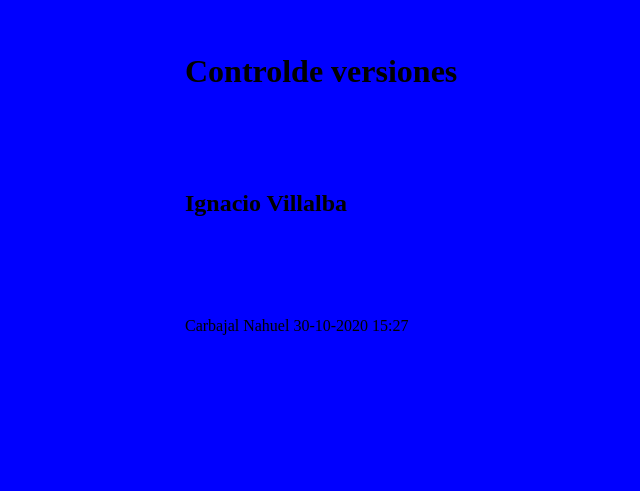
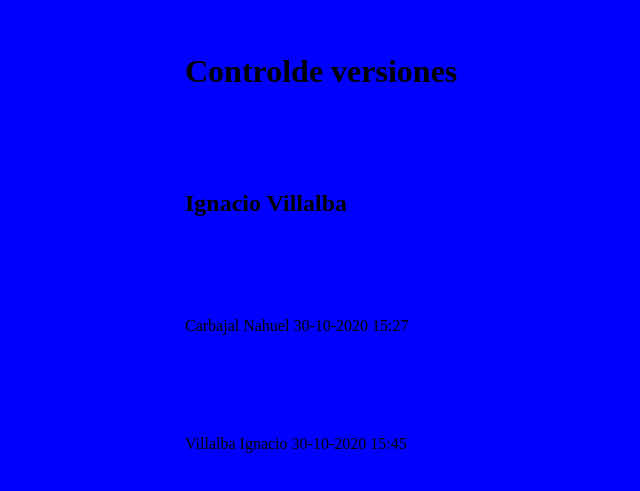
Before and after one commit to FrancoSagnella/TP_SO_I4_Equipo_101, a plain HTML site: page index.html in a window 1280 px wide. Shown: the part 147-638 px from the top of the page, without its empty margins (115-755 px from the left). Drawn offline with Linux system fonts and the light colour scheme.

Commit message:
Punto 19 realizado

```diff
--- a/index.html
+++ b/index.html
@@ -10,6 +10,6 @@
     <h1>Controlde versiones</h1>
     <h2>Ignacio Villalba</h2>
     <p>Carbajal Nahuel 30-10-2020 15:27</p>
-
+<p>Villalba Ignacio 30-10-2020 15:45</p>
 </body>
 </html>
```
